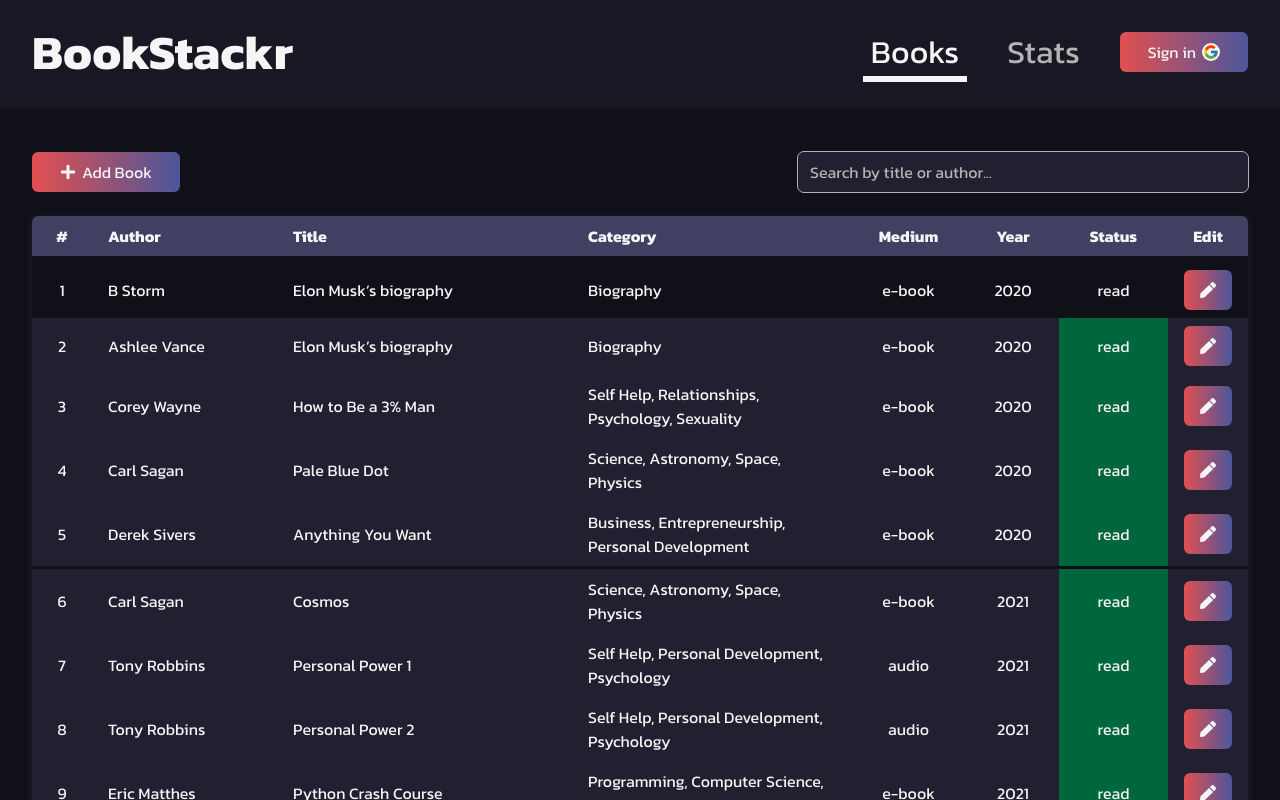
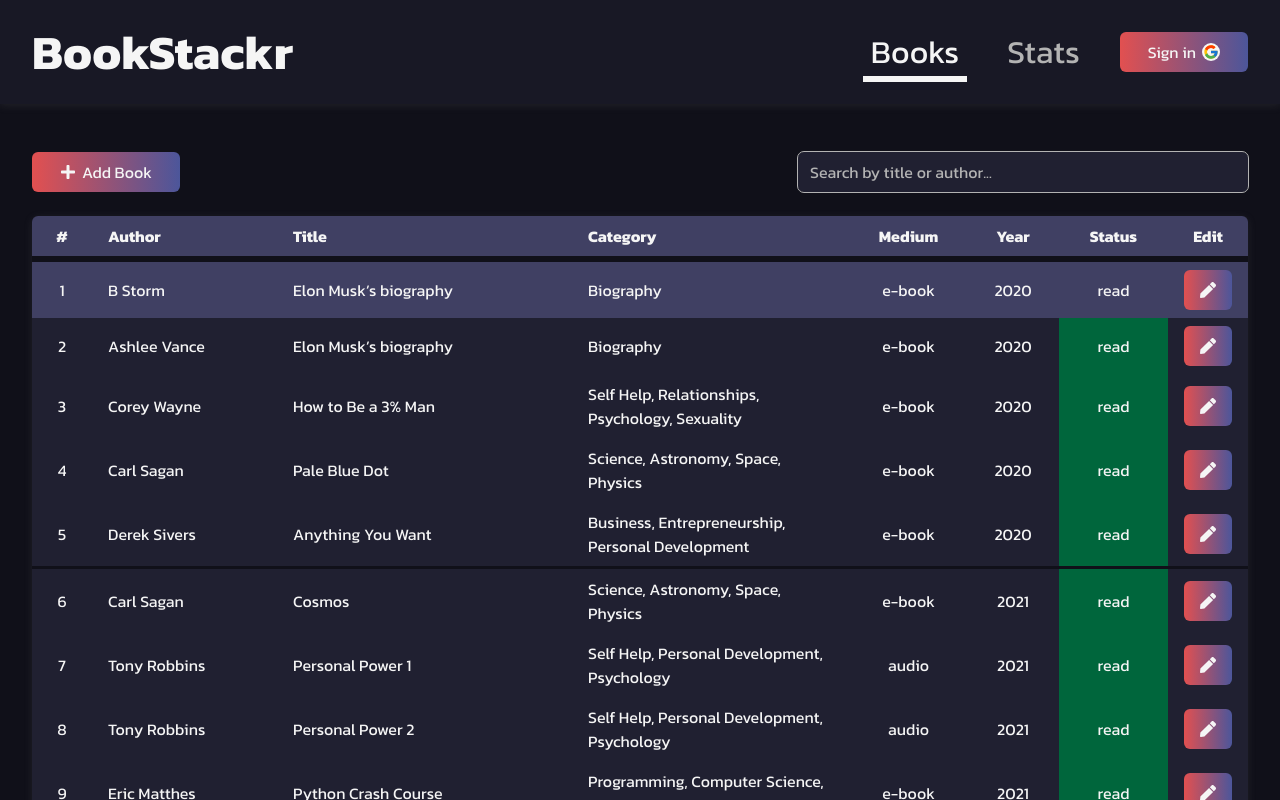
Before and after one commit to 0mppula/BookStackr, a React (Create React App) app: page /books in a window 1280 px wide. In both pictures the pointer is over the element 640 px from the left and 288 px from the top of the page. Shown: the top 800 px of the page. Built offline with nearby package versions, Linux system fonts and the light colour scheme; what chartjs-plugin-datalabels, chartjs-plugin-stacked100 would draw is missing.

Commit message:
Update table row hover styles.

```diff
--- a/src/assets/styles/index.css
+++ b/src/assets/styles/index.css
@@ -206,7 +206,7 @@ thead tr {
 
 tbody tr:hover,
 tbody tr:hover td {
-	background-color: var(--dark) !important;
+	background-color: var(--dark-alt-light) !important;
 	background-image: none;
 }
 
```
